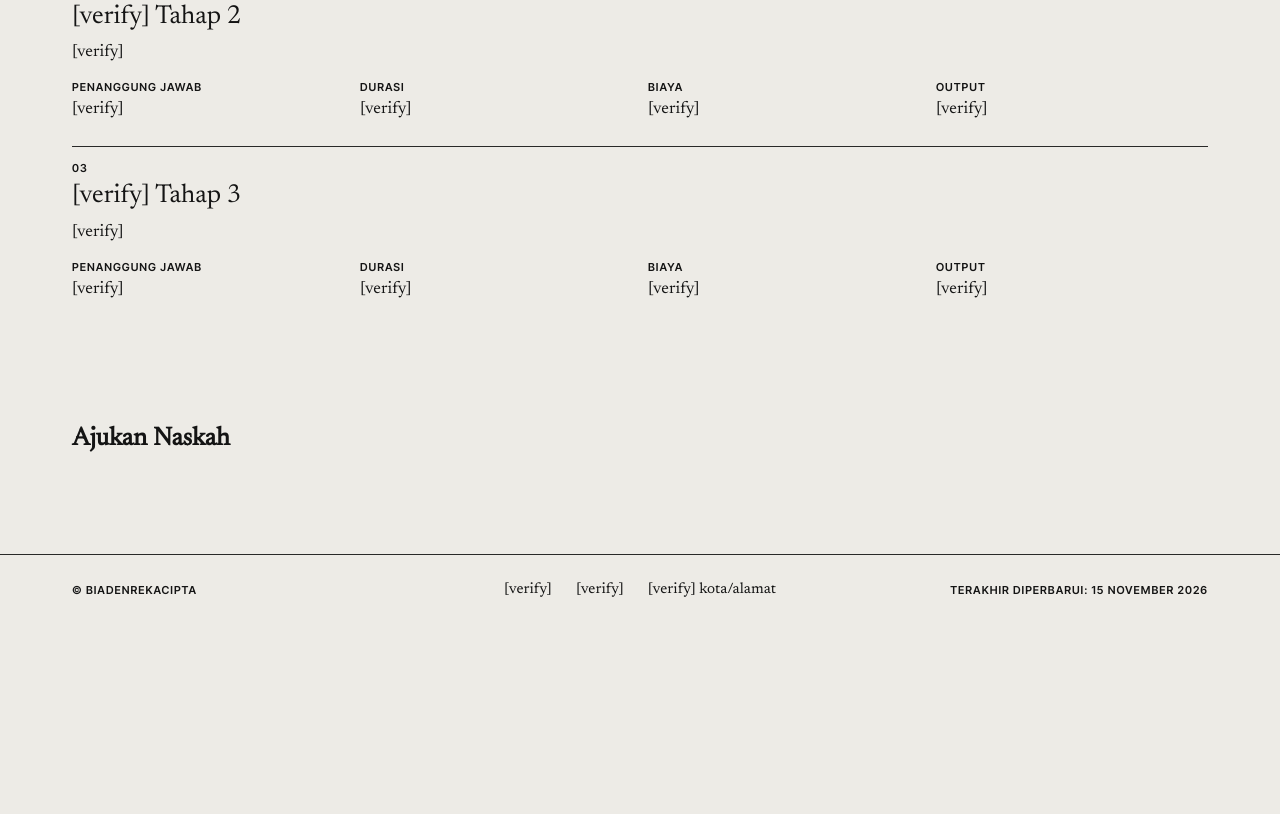
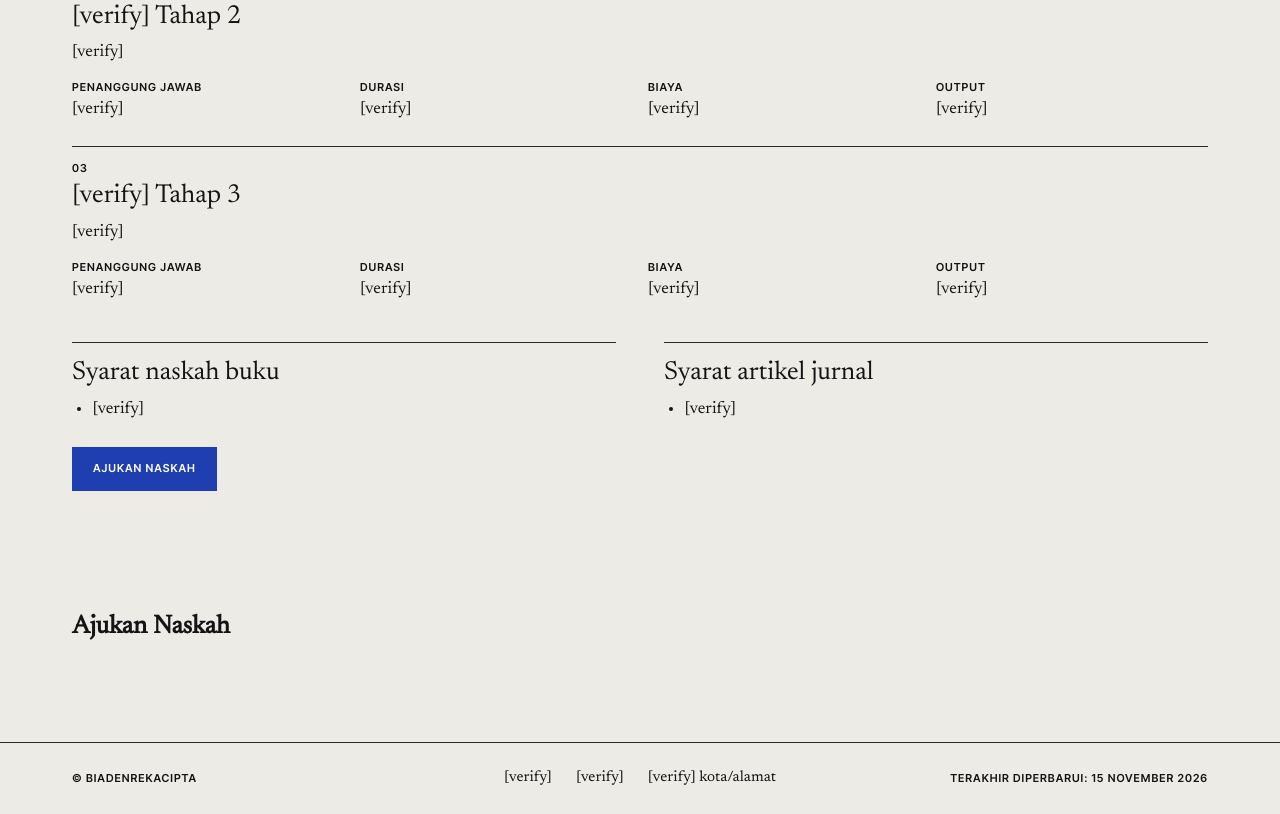
Before and after one commit to biadenrekacipta/biadenlandingpage, an Astro site: page / in a window 1280 px wide. Shown: the part 1366-2180 px from the top of the page. Before the commit the page ends 1991 px from the top, so only its background shows below. Built offline with nearby package versions, Linux system fonts and the light colour scheme; Astro itself is replaced by a stand-in of ours.

Commit message:
t14: syarat naskah, CTA penutup, SLA balasan kondisional
Co-Authored-By: Claude Sonnet 5.5 <noreply@anthropic.com>

```diff
--- a/src/components/Alur.astro
+++ b/src/components/Alur.astro
@@ -1,5 +1,6 @@
 ---
 import { getCollection } from 'astro:content';
+import Syarat from './Syarat.astro';
 // FR-9, BR-11, GEO-3: tahap urut nomor, kalimat pembuka otomatis. Tanpa tanggal di section ini.
 const tahap = (await getCollection('alur')).map((e) => e.data).sort((a, b) => a.nomor - b.nomor);
 ---
@@ -22,6 +23,7 @@ const tahap = (await getCollection('alur')).map((e) => e.data).sort((a, b) => a.
       </li>
     ))}
   </ol>
+  <Syarat />
 </section>
 <style>
   section { padding: 48px 0; border-top: 1px solid var(--rule); display: grid; gap: var(--space-2); }
--- /dev/null
+++ b/src/components/Syarat.astro
@@ -0,0 +1,53 @@
+---
+import { getCollection, getEntry } from 'astro:content';
+// FR-10, FR-11, FR-12, BR-12: dua grup syarat, CTA penutup, SLA hanya bila terisi.
+const site = (await getEntry('site', 'site'))!.data;
+const semua = (await getCollection('syarat')).map((e) => e.data);
+const grup = [
+  { jenis: 'buku', judul: 'Syarat naskah buku' },
+  { jenis: 'jurnal', judul: 'Syarat artikel jurnal' },
+]
+  .map((g) => ({ ...g, butir: semua.filter((s) => s.jenis === g.jenis).flatMap((s) => s.butir) }))
+  .filter((g) => g.butir.length > 0);
+const sla = site.slaBalasanHariKerja;
+---
+<div class="syarat">
+  <div class="syarat-grup">
+    {grup.map((g) => (
+      <div class="syarat-box">
+        <h3>{g.judul}</h3>
+        <ul>
+          {g.butir.map((b) => <li>{b}</li>)}
+        </ul>
+      </div>
+    ))}
+  </div>
+  <div class="syarat-cta">
+    <a class="btn lbl" href="#ajukan">Ajukan Naskah</a>
+    {sla ? <p>Pertanyaan dan naskah Anda dibalas dalam {sla} hari kerja.</p> : null}
+  </div>
+</div>
+<style>
+  .syarat { display: grid; gap: var(--space-3); margin-top: var(--space-3); }
+  .syarat-grup { display: grid; gap: var(--space-3); }
+  .syarat-box { border-top: 1px solid var(--rule); padding-top: var(--space-2); display: grid; gap: var(--space-1); }
+  h3 { margin: 0; font-weight: 400; font-size: 26px; line-height: 1.15; }
+  ul { margin: 0; padding-left: 1.2em; display: grid; gap: 6px; }
+  .syarat-cta { display: flex; flex-wrap: wrap; align-items: center; gap: var(--space-2); }
+  .syarat-cta p { margin: 0; }
+  .btn {
+    display: inline-flex;
+    align-items: center;
+    min-height: 44px;
+    padding: 0 20px;
+    text-decoration: none;
+    background: var(--cobalt);
+    color: #fff;
+    border: 1px solid var(--cobalt);
+    transition: background-color 0.45s var(--ease);
+  }
+  .btn:hover { background: var(--ink); border-color: var(--ink); }
+  @media (min-width: 768px) {
+    .syarat-grup { grid-template-columns: 1fr 1fr; gap: var(--space-4); }
+  }
+</style>
```
Also changed, not shown: planything/TASKS.md (+7 -6 lines), tests/dist.test.mjs (+17 -0 lines).
